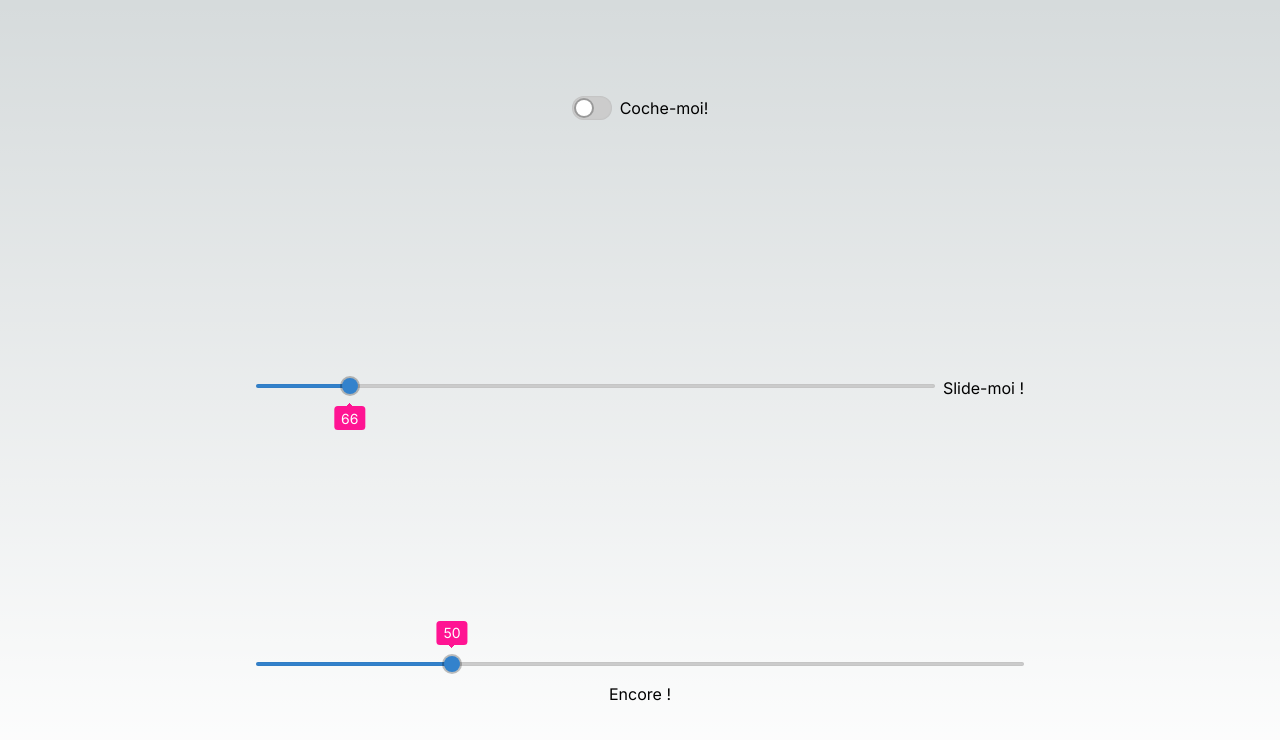
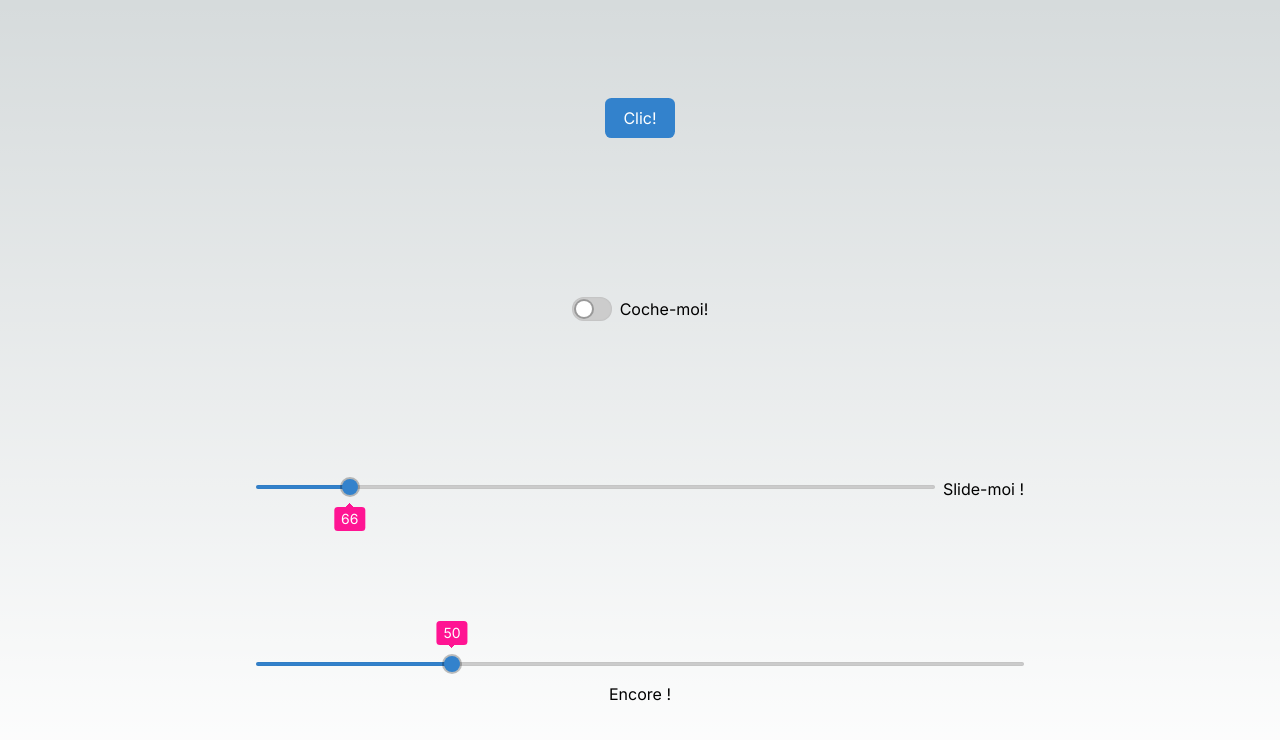
Before and after one commit to AlainGourves/nextjs-components, a Next.js app: page /about in a window 1280 px wide. Shown: the top 740 px of the page. Built offline with nearby package versions, Linux system fonts and the light colour scheme.

Commit message:
button base

```diff
--- a/src/app/about/page.tsx
+++ b/src/app/about/page.tsx
@@ -2,6 +2,7 @@
 import styles from '../page.module.css'
 import Switch from '../components/switch/switch'
 import Slider from '../components/slider/slider';
+import Button from '../components/button/button';
 import { useState } from 'react';
 
 export default function About() {
@@ -24,6 +25,9 @@ export default function About() {
 
     return (
         <main className={styles.main}>
+            <div>
+                <Button label="Clic!" />
+            </div>
             <div>
                 <Switch
                     id='1234'
--- /dev/null
+++ b/src/app/components/button/button.module.scss
@@ -0,0 +1,54 @@
+@mixin button-reset{
+    // Reset button style
+    padding: 0;
+    border: none;
+    font: inherit;
+    color: inherit;
+    background-color: transparent;
+    cursor: pointer;
+}
+
+.agf-btn{
+    @include button-reset;
+
+     // ----------------------------- Colors
+     --clr: hsl(209 60% 50%); // Primary color
+     --h: 209;
+     --s: 60%;
+     --l: 50%;
+     --btn-active: hsl(var(--h) var(--s) var(--l));
+
+         // ----------------------------- Animation
+    --anim-dur: .2s;
+    --anim-fn: ease-out;
+
+    display: inline-block;
+    text-align: center;
+    text-decoration: none;
+    // create small vertical space
+    margin-block: 2px;
+    // inivisible border
+    border: solid 2px transparent;
+    border-radius: .4em;
+    padding: .5em 1em;
+    color: #fff;
+    background-color: var(--btn-active);
+
+    transition: all var(--anim-dur) var(--anim-fn);
+
+    &:active{
+        transform: translateY(1px);
+        filter: saturate(150%);
+    }
+
+    &:hover{
+        color: var(--btn-active);
+        background-color: #fff;
+        border-color: var(--btn-active);
+    }
+
+    &:focus-visible{
+        box-shadow: 0 0 0 2px #fff;
+        outline-offset: 5px;
+    }
+}
--- /dev/null
+++ b/src/app/components/button/button.tsx
@@ -0,0 +1,12 @@
+import buttonStyle from './button.module.scss';
+
+export default function Button(props: any){
+
+    return (
+        <button
+        type="button"
+        className={buttonStyle['agf-btn']}>
+            {props.label}
+        </button>
+    )
+}
```
